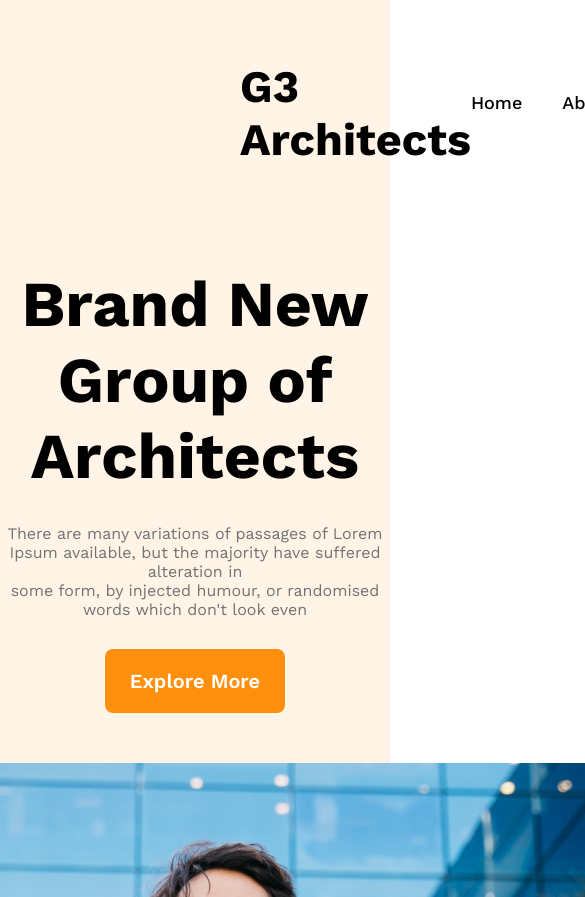
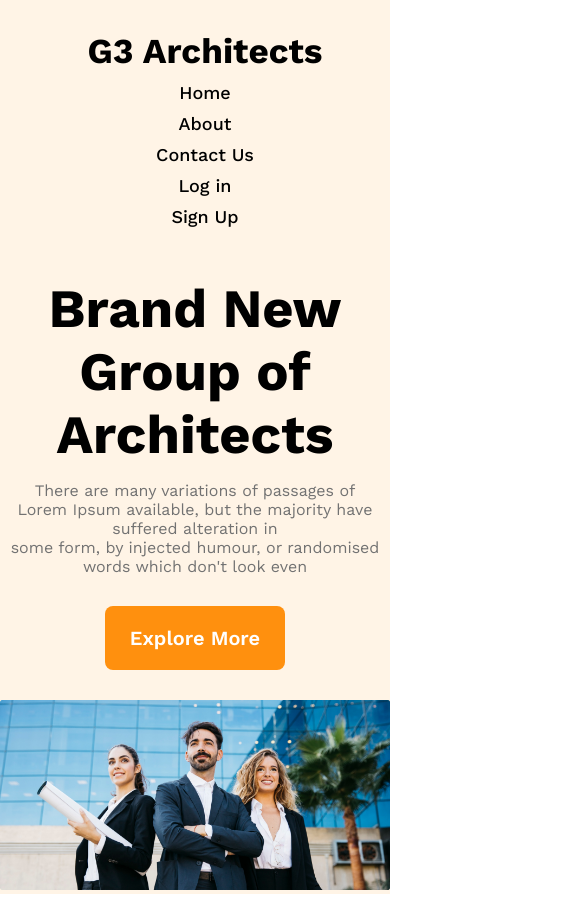
Before and after one commit to rakib8680/architects, a plain HTML site: page index.html in a window 390 px wide. Shown: the top 897 px of the page, 585 px wide, since content can reach past the window. Drawn offline with nearby package versions, Linux system fonts and the light colour scheme.

Commit message:
banner responsive done

```diff
--- a/index.html
+++ b/index.html
@@ -54,7 +54,9 @@
 
     <!-------------------------------------------------------- This is main  ------------------------------------->
     <main>
+        <section class="first-blog">
 
+        </section>
     </main>
 
     <!-- ------------------------------------------------------This is footer -------------------------------- -->
--- a/styles/style.css
+++ b/styles/style.css
@@ -78,6 +78,99 @@
     margin-bottom: 50px;
 }
 
-.banner-image img{
+
+
+
+
+
+
+
+
+
+
+
+
+
+
+
+
+
+
+
+
+
+
+
+
+
+
+
+
+
+
+
+
+
+
+
+
+
+
+
+
+
+
+
+
+
+
+
+/* --------------------------------------------------------------------------MEdia query  -----------------------------------------------------*/
+
+/*                 mobile device                */
+
+@media screen  and (max-width:688px) {
+
+    . {
+        display: none;
+
+    }
+
+
+        /* header style  */
+    .header-top{
+        padding: 30px 0 10px 20px;
+        margin-bottom: 10px;
+        display: flex;
+        flex-direction: column;
+        align-items: center;
+        text-align: center;
+    }
+    .header-top h3{
+        font-size: 35px;
+        margin-bottom: 10px;
+    }
+    .nav-items{
+        flex-direction: column;
+        gap: 10px;
+        margin-bottom: 30px;
+    }
+
+
+    /* banner style  */
+    .banner-title{
+        font-size: 54px;
+        margin-bottom: 15px;
+    }
+    .banner-info{
+        padding: 0 10px;
+    }
+    .banner-button{
+        margin-bottom: 30px;
+    }
+    .banner-image img{
+        width: 100%;
+
+    }
 
 }
```
